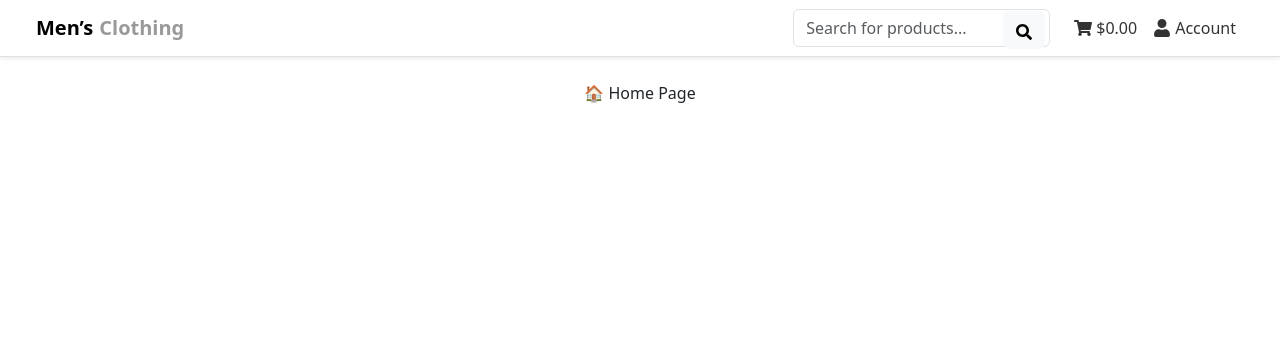
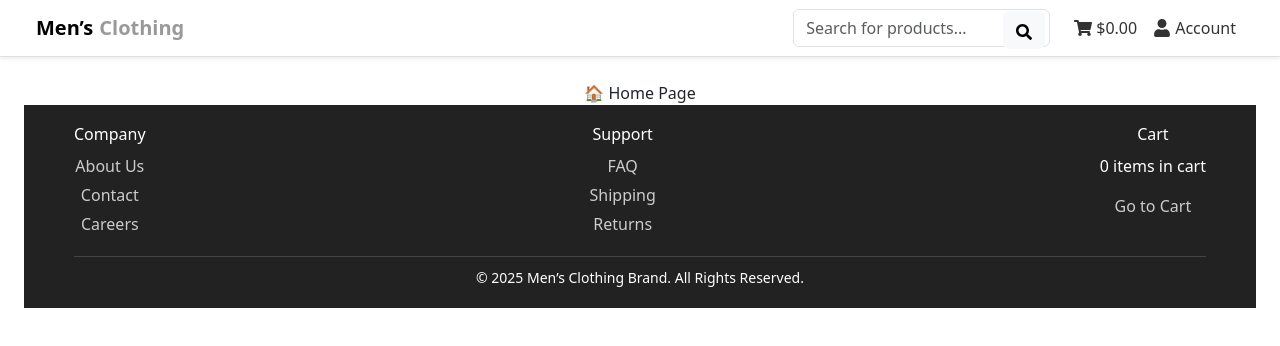
Before and after one commit to Snehitha-15/mens_clothing, a React (Create React App) app: page / in a window 1280 px wide. Shown: the top 346 px of the page. Built offline with nearby package versions, Linux system fonts and the light colour scheme.

Commit message:
updated files

```diff
--- a/package.json
+++ b/package.json
@@ -3,13 +3,19 @@
   "version": "0.1.0",
   "private": true,
   "dependencies": {
+    "@reduxjs/toolkit": "^2.9.0",
     "@testing-library/dom": "^10.4.1",
     "@testing-library/jest-dom": "^6.9.1",
     "@testing-library/react": "^16.3.0",
     "@testing-library/user-event": "^13.5.0",
+    "bootstrap": "^5.3.8",
     "react": "^19.2.0",
     "react-dom": "^19.2.0",
+    "react-icons": "^5.5.0",
+    "react-redux": "^9.2.0",
+    "react-router-dom": "^7.9.4",
     "react-scripts": "5.0.1",
+    "reactstrap": "^9.2.3",
     "web-vitals": "^2.1.4"
   },
   "scripts": {
--- a/src/Router/AppRoutes.js
+++ b/src/Router/AppRoutes.js
@@ -2,14 +2,18 @@
 import React from "react";
 import { BrowserRouter as Router, Routes, Route } from "react-router-dom";
 import Header from "../components/Header/Header";
+import Footer from "../footer/Footer";
 
-const Home = () => <div className="p-4 text-center">🏠 Home Page</div>;
+const Home = () => <div className="p-4 text-center">🏠 Home Page
+<Footer/>
+</div>;
 const Profile = () => <div className="p-4 text-center">👤 Profile Page</div>;
 const Cart = () => <div className="p-4 text-center">🛒 Cart Page</div>;
 
 const AppRoutes = () => (
   <Router>
     <Header />
+
     <Routes>
       <Route path="/" element={<Home />} />
       <Route path="/profile" element={<Profile />} />
--- /dev/null
+++ b/src/footer/Footer.js
@@ -0,0 +1,37 @@
+import React from "react";
+import { Link } from "react-router-dom";
+import { useSelector } from "react-redux";
+import "./footer.css";
+
+const Footer = () => {
+  const cartItems = useSelector(state => state.cart?.items ?? []);
+
+  return (
+    <footer className="footer">
+      <div className="footer-top">
+        <div className="footer-section">
+          <h4>Company</h4>
+          <Link to="/">About Us</Link>
+          <Link to="/">Contact</Link>
+          <Link to="/">Careers</Link>
+        </div>
+        <div className="footer-section">
+          <h4>Support</h4>
+          <Link to="/">FAQ</Link>
+          <Link to="/">Shipping</Link>
+          <Link to="/">Returns</Link>
+        </div>
+        <div className="footer-section">
+          <h4>Cart</h4>
+          <p>{cartItems.length} items in cart</p>
+          <Link to="/cart">Go to Cart</Link>
+        </div>
+      </div>
+      <div className="footer-bottom">
+        © 2025 Men’s Clothing Brand. All Rights Reserved.
+      </div>
+    </footer>
+  );
+};
+
+export default Footer;
--- /dev/null
+++ b/src/footer/footer.css
@@ -0,0 +1,40 @@
+.footer {
+    display: flex;
+    flex-direction: column;
+    justify-content: space-between;
+    background-color: #222;
+    color: #fff;
+    padding: 20px 50px;
+    width: 100%;
+    margin-top: auto;
+  }
+
+  .footer-top {
+    display: flex;
+    justify-content: space-between;
+    flex-wrap: wrap;
+    margin-bottom: 15px;
+  }
+
+  .footer-section h4 {
+    margin-bottom: 10px;
+    font-size: 16px;
+  }
+
+  .footer-section a {
+    display: block;
+    color: #ccc;
+    text-decoration: none;
+    margin-bottom: 5px;
+  }
+
+  .footer-section a:hover {
+    color: #fff;
+  }
+
+  .footer-bottom {
+    text-align: center;
+    font-size: 14px;
+    border-top: 1px solid #444;
+    padding-top: 10px;
+  }
--- a/src/index.css
+++ b/src/index.css
@@ -1,5 +1,10 @@
+/* ===== Reset & global styles ===== */
+html, body, #root {
+  height: 100%;
+  margin: 0;
+}
+
 body {
-  margin: 0;
   font-family: -apple-system, BlinkMacSystemFont, 'Segoe UI', 'Roboto', 'Oxygen',
     'Ubuntu', 'Cantarell', 'Fira Sans', 'Droid Sans', 'Helvetica Neue',
     sans-serif;
@@ -8,6 +13,16 @@ body {
 }
 
 code {
-  font-family: source-code-pro, Menlo, Monaco, Consolas, 'Courier New',
-    monospace;
+  font-family: source-code-pro, Menlo, Monaco, Consolas, 'Courier New', monospace;
 }
+
+/* ===== App Layout ===== */
+.app-container {
+  display: flex;
+  flex-direction: column;
+  min-height: 100vh; /* full viewport height */
+}
+
+.content {
+  flex: 1 0 auto; /* grows to push footer down */
+}
```
Also changed, not shown: src/App.js (+24 -9 lines), 1 other file (tests, documents, lock files or other folders).
